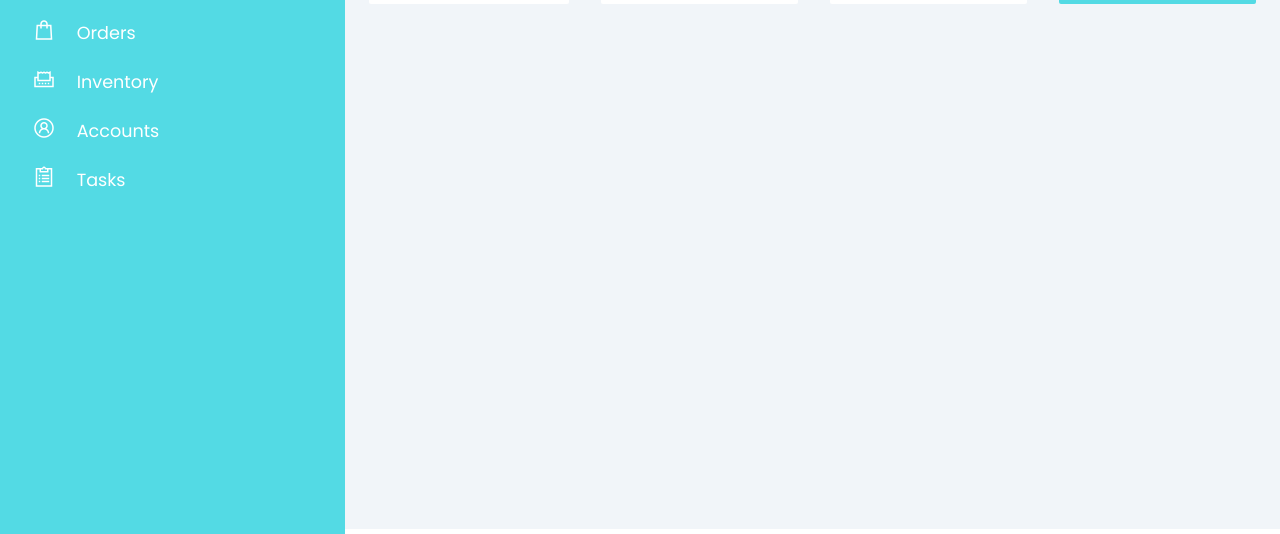
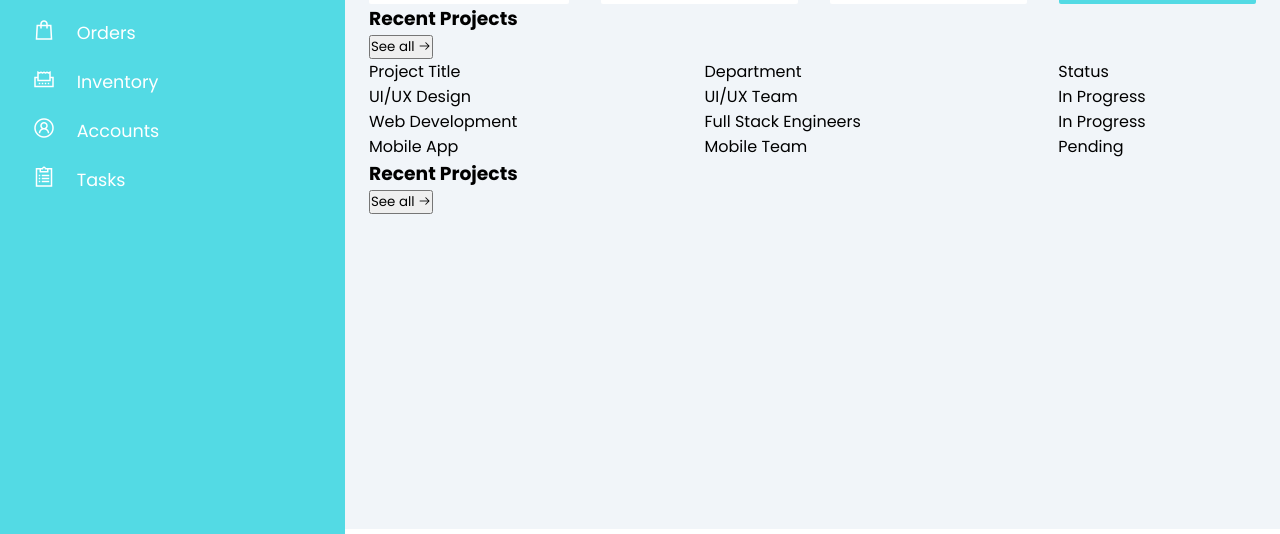
Before and after one commit to normanMatthew/admin-dashboard, a plain HTML site: page index.html in a window 1280 px wide. Shown: the part 266-800 px from the top of the page. Drawn offline with nearby package versions, Linux system fonts and the light colour scheme.

Commit message:
added recent projects section

```diff
--- a/index.html
+++ b/index.html
@@ -114,8 +114,64 @@
                     </div>
                 </div>
 
-                <div class="recent-flex">
+                <div class="recent-grid">
+                    <div class="projects">
+                        <div class="card">
+                            <div class="card-header">
+                                <h3>Recent Projects</h3>
 
+                                <button>See all <span class="las la-arrow-right"></span></button>
+                            </div>
+                            <div class="card-body">
+                                <table width="100%">
+                                    <thead>
+                                        <tr>
+                                            <td>Project Title</td>
+                                            <td>Department</td>
+                                            <td>Status</td>
+                                        </tr>
+                                    </thead>
+                                    <tbody>
+                                        <tr>
+                                            <td>UI/UX Design</td>
+                                            <td>UI/UX Team</td>
+                                            <td>
+                                                <span class="status"></span>
+                                                In Progress
+                                            </td>
+                                        </tr>
+                                        <tr>
+                                            <td>Web Development</td>
+                                            <td>Full Stack Engineers</td>
+                                            <td>
+                                                <span class="status"></span>
+                                                In Progress
+                                            </td>
+                                        </tr>
+                                        <tr>
+                                            <td>Mobile App</td>
+                                            <td>Mobile Team</td>
+                                            <td>
+                                                <span class="status"></span>
+                                                Pending
+                                            </td>
+                                        </tr>
+                                    </tbody>
+                                </table>
+                            </div>
+                        </div>
+                    </div>
+                    <div class="customers">
+                        <div class="card">
+                            <div class="card-header">
+                                <h3>Recent Projects</h3>
+
+                                <button>See all <span class="las la-arrow-right"></span></button>
+                            </div>
+                            <div class="card-body">
+
+                            </div>
+                    </div>
                 </div>
 
             </main>
--- a/styles.css
+++ b/styles.css
@@ -167,3 +167,7 @@ main {
 .card-single:last-child div:first-child span {
     color: #fff;
 }
+
+table {
+    border-collapse: collapse;
+}
```
